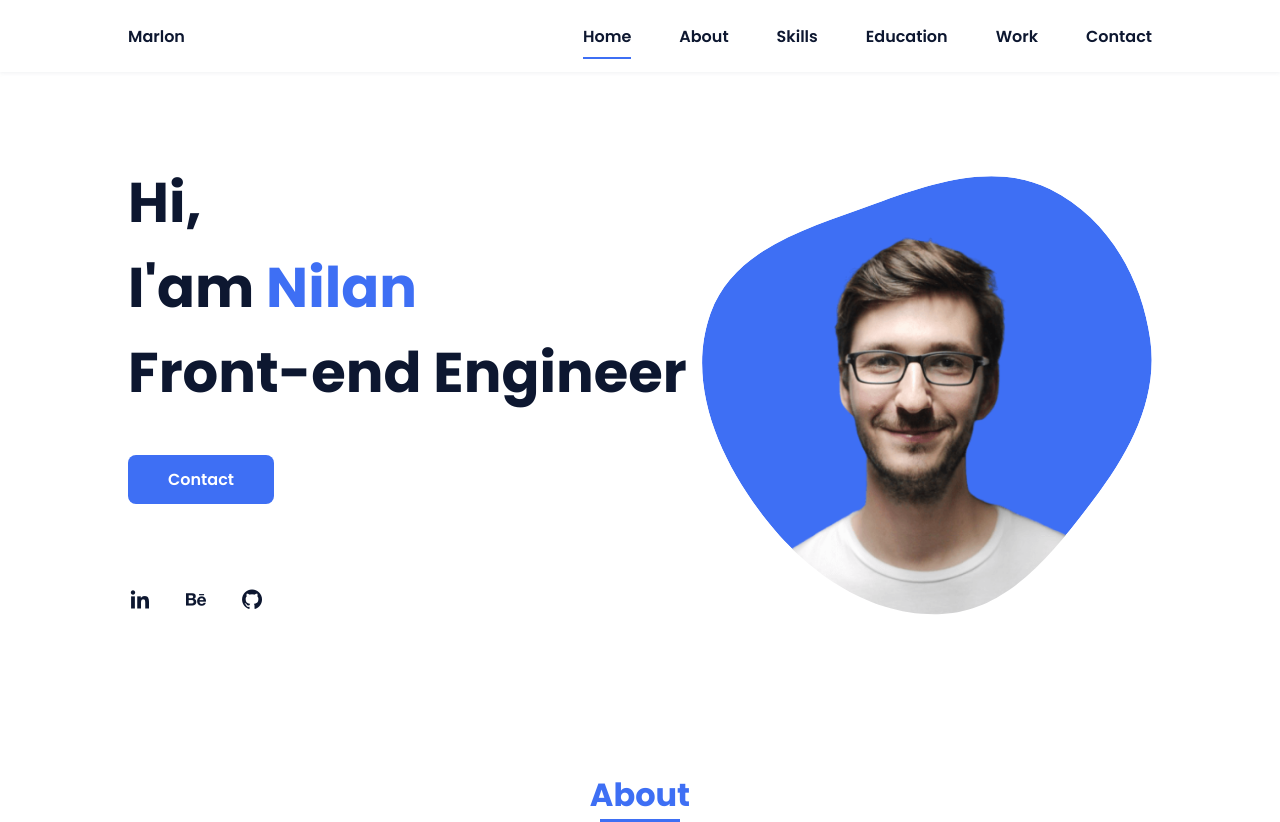
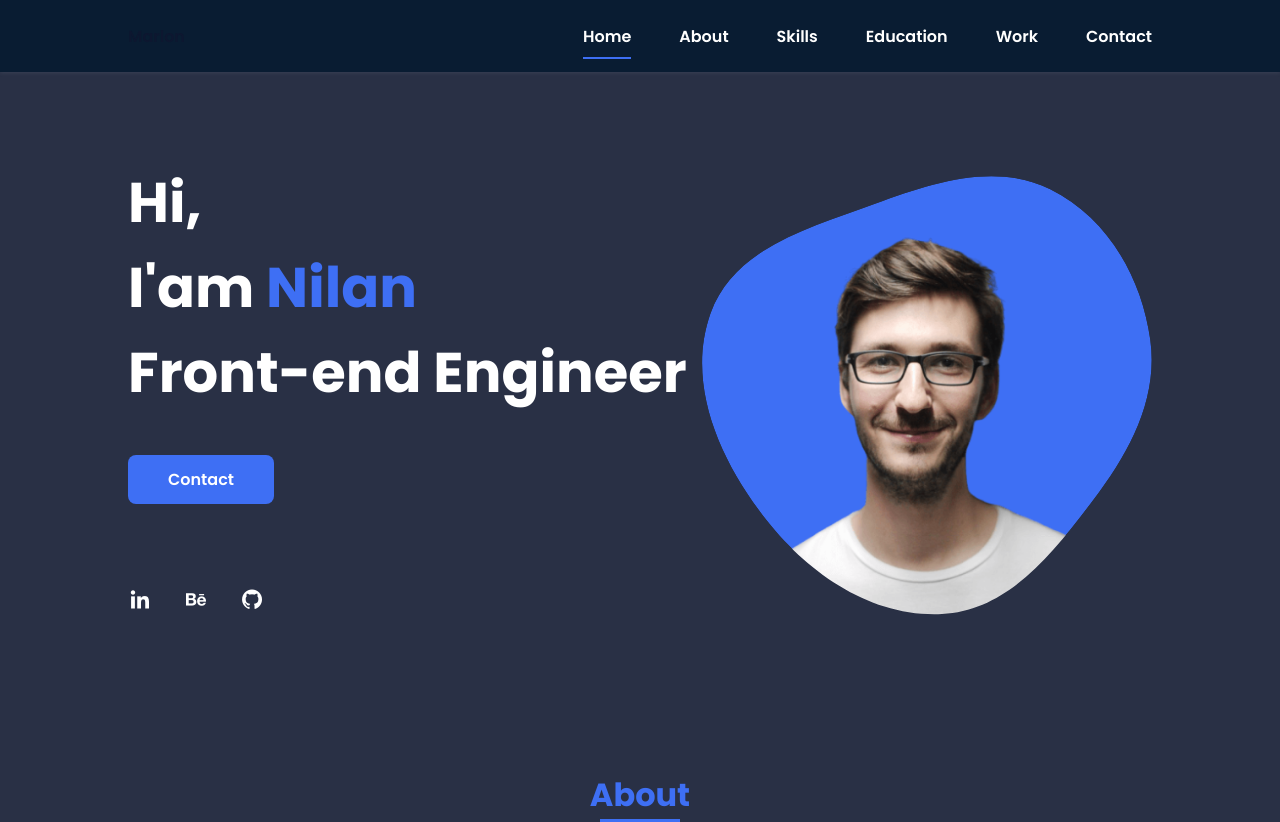
Before and after one commit to Nilan1998/portfolionilanrathnakgedara, a plain HTML site: page index.html in a window 1280 px wide. Shown: the top 822 px of the page. Drawn offline with nearby package versions, Linux system fonts and the light colour scheme; files whose address does not match are found by name.

Commit message:
Update styles.css

```diff
--- a/styles.css
+++ b/styles.css
@@ -47,7 +47,7 @@ body {
   margin: var(--header-height) 0 0 0;
   font-family: var(--body-font);
   font-size: var(--normal-font-size);
-  color: var(--second-color);
+  color: hsl(0deg 0% 100%);
 }
 
 h1, h2, p {
@@ -110,7 +110,7 @@ img {
   top: 0;
   left: 0;
   z-index: var(--z-fixed);
-  background-color: #fff;
+  background-color: #091C32;
   box-shadow: 0 1px 4px rgba(146, 161, 176, 0.15);
 }
 
@@ -202,7 +202,7 @@ img {
   width: max-content;
   margin-bottom: var(--mb-2);
   font-size: 1.5rem;
-  color: var(--second-color);
+  color: hsl(0deg 0% 100%);
 }
 .home__social-icon:hover {
   color: var(--first-color);
@@ -366,6 +366,10 @@ img {
   font-size: var(--smaller-font-size);
 }
 
+main.l-main {
+    background-color: #293045;
+}
+
 /* ===== MEDIA QUERIES=====*/
 @media screen and (max-width: 320px) {
   .home {
@@ -446,7 +450,7 @@ img {
     display: none;
   }
   .nav__link {
-    color: var(--second-color);
+    color: hsl(0deg 0% 100%);
   }
   .home {
     padding: 8rem 0 2rem;
```
